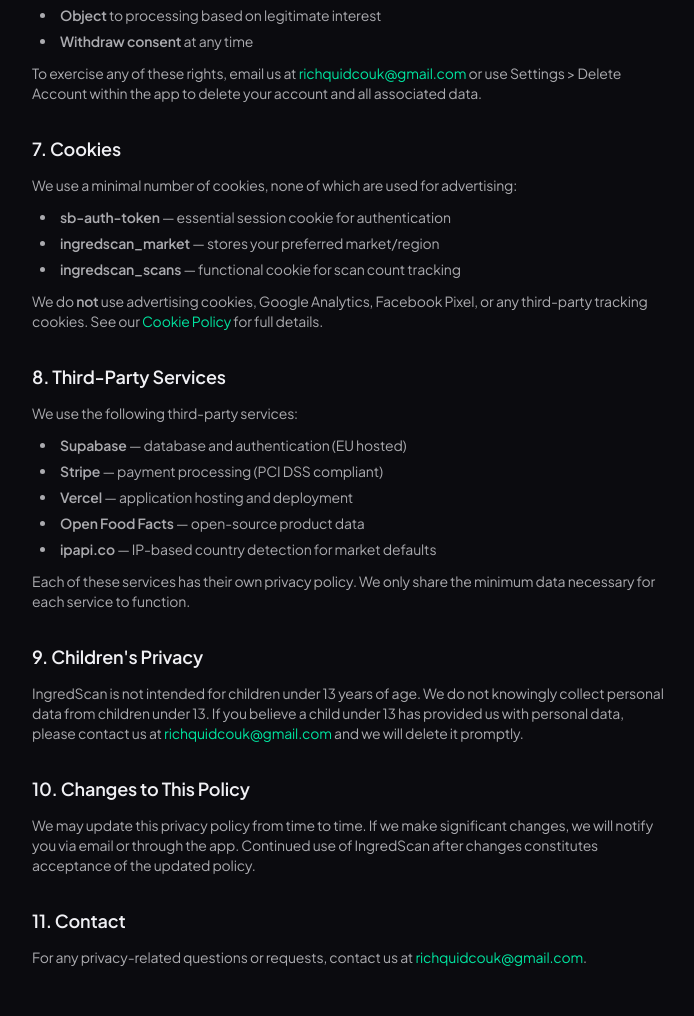
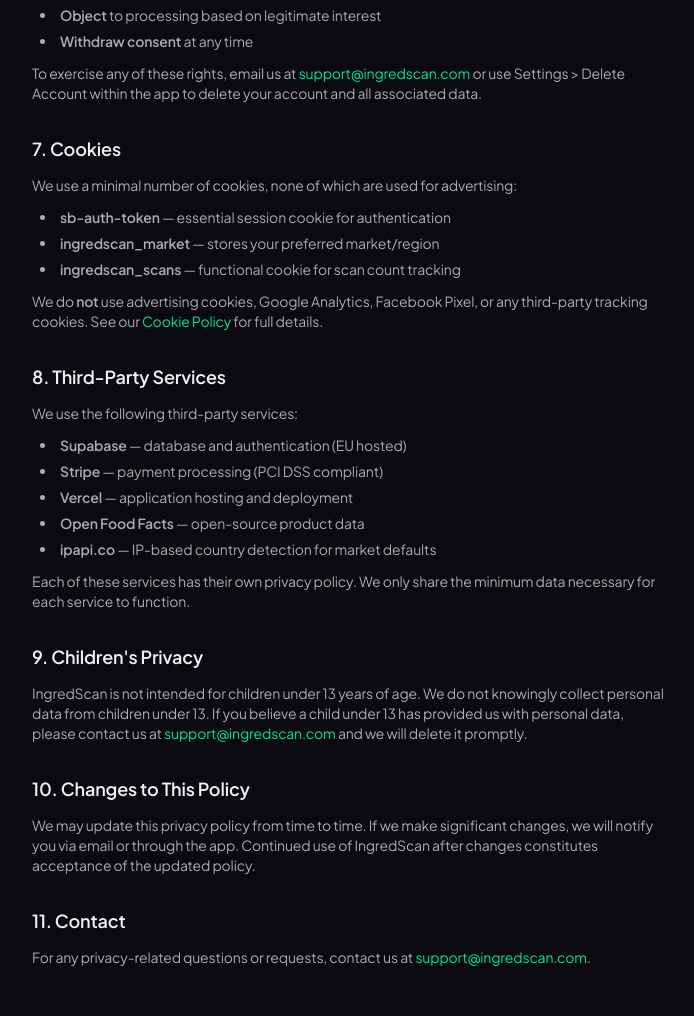
Before and after one commit to richquidcouk-lgtm/ingredscan, a Next.js app: page /privacy in a window 1280 px wide. Shown: the part 1459-2475 px from the top of the page, without its empty margins (292-986 px from the left). Built offline with nearby package versions, Linux system fonts and the light colour scheme; no server answers.

Commit message:
Update all contact emails to support@ingredscan.com
Replaced hello@ingredscan.com and richquidcouk@gmail.com across all
pages: methodology, terms, disclaimer, privacy, cookies, account,
and blog posts.

Co-Authored-By: Claude Opus 4.6 (1M context) <noreply@anthropic.com>

```diff
--- a/app/account/page.tsx
+++ b/app/account/page.tsx
@@ -312,7 +312,7 @@ export default function AccountPage() {
                   </svg>
                 }
                 label="Need help?"
-                onClick={() => window.location.href = 'mailto:richquidcouk@gmail.com'}
+                onClick={() => window.location.href = 'mailto:support@ingredscan.com'}
               />
               <SettingsRow
                 icon={
--- a/app/cookies/page.tsx
+++ b/app/cookies/page.tsx
@@ -105,7 +105,7 @@ export default function CookiesPage() {
           <h2 className="text-lg font-semibold mb-3" style={{ color: '#f0f0f4' }}>Contact</h2>
           <p className="text-sm">
             If you have questions about our use of cookies, contact us at{' '}
-            <a href="mailto:richquidcouk@gmail.com" style={{ color: '#00e5a0' }}>richquidcouk@gmail.com</a>.
+            <a href="mailto:support@ingredscan.com" style={{ color: '#00e5a0' }}>support@ingredscan.com</a>.
           </p>
         </section>
       </div>
--- a/app/disclaimer/page.tsx
+++ b/app/disclaimer/page.tsx
@@ -171,7 +171,7 @@ export default function DisclaimerPage() {
           <h2 className="text-lg font-semibold mb-3" style={{ color: '#f0f0f4' }}>Contact</h2>
           <p className="text-sm">
             For questions about our data or scoring methodology, contact us at{' '}
-            <a href="mailto:richquidcouk@gmail.com" style={{ color: '#00e5a0' }}>richquidcouk@gmail.com</a>.
+            <a href="mailto:support@ingredscan.com" style={{ color: '#00e5a0' }}>support@ingredscan.com</a>.
           </p>
         </section>
       </div>
--- a/app/methodology/page.tsx
+++ b/app/methodology/page.tsx
@@ -18,7 +18,7 @@ export default function MethodologyPage() {
           mainEntity: [
             { '@type': 'Question', name: 'How does IngredScan calculate its quality score?', acceptedAnswer: { '@type': 'Answer', text: 'The IngredScan quality score combines four factors: nutritional quality (50%, based on Nutri-Score algorithm), processing level (25%, based on NOVA classification), additive safety (20%, based on UK FSA and EFSA data), and organic certification (5%). The final score is out of 10.' } },
             { '@type': 'Question', name: 'Where does IngredScan get its data?', acceptedAnswer: { '@type': 'Answer', text: 'IngredScan uses Open Food Facts as its primary product database, enriched with data from the UK Food Standards Agency, EFSA, and the FDA. All sources are cited on individual product pages.' } },
-            { '@type': 'Question', name: 'Can a brand challenge their product score?', acceptedAnswer: { '@type': 'Answer', text: 'Yes. Brands can email hello@ingredscan.com with the product barcode and evidence of incorrect data. We review all challenges within 14 business days and correct factual errors promptly.' } },
+            { '@type': 'Question', name: 'Can a brand challenge their product score?', acceptedAnswer: { '@type': 'Answer', text: 'Yes. Brands can email support@ingredscan.com with the product barcode and evidence of incorrect data. We review all challenges within 14 business days and correct factual errors promptly.' } },
           ],
         }) }}
       />
@@ -212,7 +212,7 @@ export default function MethodologyPage() {
         {/* Challenge */}
         <section id="challenge">
           <h2 className="text-xl font-bold heading-display mb-4" style={{ color: '#f0f0f4' }}>Challenging a Score</h2>
-          <p className="text-sm mb-3">Brands and manufacturers can email <a href="mailto:hello@ingredscan.com" style={{ color: '#7c6fff' }}>hello@ingredscan.com</a> with the product barcode and evidence of incorrect data. We review all challenges within 14 business days. Scores are not changed based on commercial considerations — our methodology applies equally to all products.</p>
+          <p className="text-sm mb-3">Brands and manufacturers can email <a href="mailto:support@ingredscan.com" style={{ color: '#7c6fff' }}>support@ingredscan.com</a> with the product barcode and evidence of incorrect data. We review all challenges within 14 business days. Scores are not changed based on commercial considerations — our methodology applies equally to all products.</p>
           <p className="text-sm">Consumers can use the &quot;Report an issue&quot; button on any scan result page.</p>
         </section>
 
@@ -234,7 +234,7 @@ export default function MethodologyPage() {
         {/* Footer CTA */}
         <div className="rounded-xl p-5 text-center" style={{ backgroundColor: 'rgba(34,199,126,0.04)', border: '1px solid rgba(34,199,126,0.1)' }}>
           <p className="text-sm mb-2" style={{ color: '#f0f0f4' }}>Have a question about our methodology?</p>
-          <a href="mailto:hello@ingredscan.com" className="text-sm font-medium" style={{ color: '#7c6fff' }}>hello@ingredscan.com →</a>
+          <a href="mailto:support@ingredscan.com" className="text-sm font-medium" style={{ color: '#7c6fff' }}>support@ingredscan.com →</a>
         </div>
       </div>
     </div>
--- a/app/privacy/page.tsx
+++ b/app/privacy/page.tsx
@@ -32,7 +32,7 @@ export default function PrivacyPage() {
           <h2 className="text-lg font-semibold mb-3" style={{ color: '#f0f0f4' }}>1. Who We Are</h2>
           <p className="text-sm">
             IngredScan is operated from London, United Kingdom. If you have any questions about this privacy policy or how we handle your data, you can contact us at{' '}
-            <a href="mailto:richquidcouk@gmail.com" style={{ color: '#00e5a0' }}>richquidcouk@gmail.com</a>.
+            <a href="mailto:support@ingredscan.com" style={{ color: '#00e5a0' }}>support@ingredscan.com</a>.
           </p>
         </section>
 
@@ -103,7 +103,7 @@ export default function PrivacyPage() {
           </ul>
           <p className="text-sm mt-3">
             To exercise any of these rights, email us at{' '}
-            <a href="mailto:richquidcouk@gmail.com" style={{ color: '#00e5a0' }}>richquidcouk@gmail.com</a>{' '}
+            <a href="mailto:support@ingredscan.com" style={{ color: '#00e5a0' }}>support@ingredscan.com</a>{' '}
             or use Settings &gt; Delete Account within the app to delete your account and all associated data.
           </p>
         </section>
@@ -141,7 +141,7 @@ export default function PrivacyPage() {
           <h2 className="text-lg font-semibold mb-3" style={{ color: '#f0f0f4' }}>9. Children&apos;s Privacy</h2>
           <p className="text-sm">
             IngredScan is not intended for children under 13 years of age. We do not knowingly collect personal data from children under 13. If you believe a child under 13 has provided us with personal data, please contact us at{' '}
-            <a href="mailto:richquidcouk@gmail.com" style={{ color: '#00e5a0' }}>richquidcouk@gmail.com</a>{' '}
+            <a href="mailto:support@ingredscan.com" style={{ color: '#00e5a0' }}>support@ingredscan.com</a>{' '}
             and we will delete it promptly.
           </p>
         </section>
@@ -157,7 +157,7 @@ export default function PrivacyPage() {
           <h2 className="text-lg font-semibold mb-3" style={{ color: '#f0f0f4' }}>11. Contact</h2>
           <p className="text-sm">
             For any privacy-related questions or requests, contact us at{' '}
-            <a href="mailto:richquidcouk@gmail.com" style={{ color: '#00e5a0' }}>richquidcouk@gmail.com</a>.
+            <a href="mailto:support@ingredscan.com" style={{ color: '#00e5a0' }}>support@ingredscan.com</a>.
           </p>
         </section>
       </div>
--- a/app/terms/page.tsx
+++ b/app/terms/page.tsx
@@ -121,7 +121,7 @@ export default function TermsPage() {
           <h2 className="text-lg font-semibold mb-3" style={{ color: '#f0f0f4' }}>10. Contact</h2>
           <p className="text-sm">
             For questions about these terms, contact us at{' '}
-            <a href="mailto:richquidcouk@gmail.com" style={{ color: '#00e5a0' }}>richquidcouk@gmail.com</a>.
+            <a href="mailto:support@ingredscan.com" style={{ color: '#00e5a0' }}>support@ingredscan.com</a>.
           </p>
         </section>
       </div>
--- a/lib/blog.ts
+++ b/lib/blog.ts
@@ -379,7 +379,7 @@ const posts: BlogPost[] = [
 
 <h2>Continuous Improvement</h2>
 <p>We regularly review and refine our scoring methodology based on new research, user feedback, and data quality improvements. When we make significant changes, we document them and notify users. If you spot an error in a product's data or score, use the Report button on the result page — we review every report and apply corrections within 7 days.</p>
-<p>For full details, see our <a href="/disclaimer">disclaimer</a>. Questions about our methodology? Contact us at <a href="mailto:richquidcouk@gmail.com">richquidcouk@gmail.com</a>.</p>
+<p>For full details, see our <a href="/disclaimer">disclaimer</a>. Questions about our methodology? Contact us at <a href="mailto:support@ingredscan.com">support@ingredscan.com</a>.</p>
 `,
   },
   {
```
